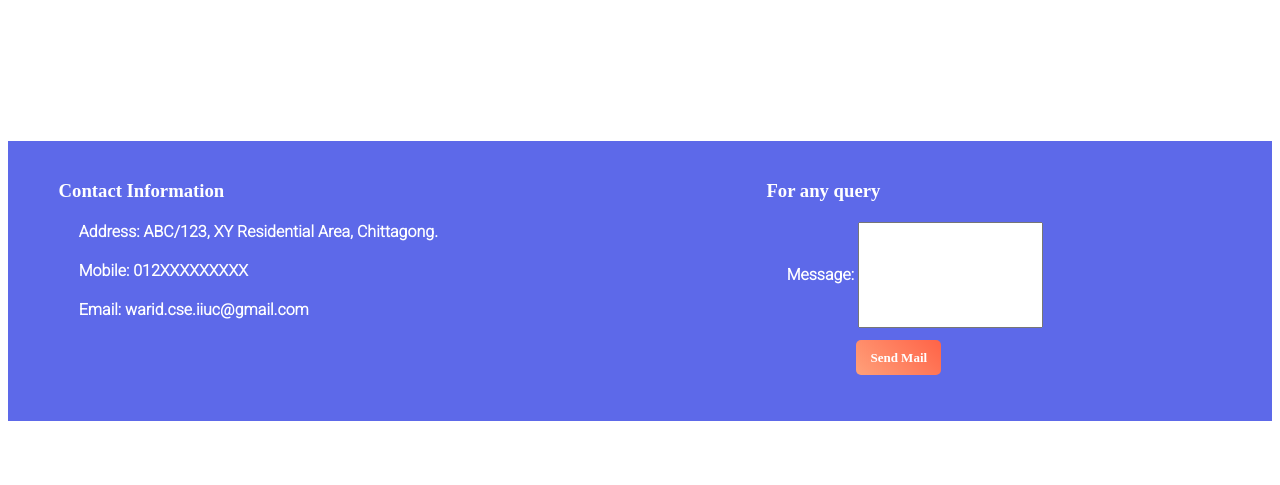
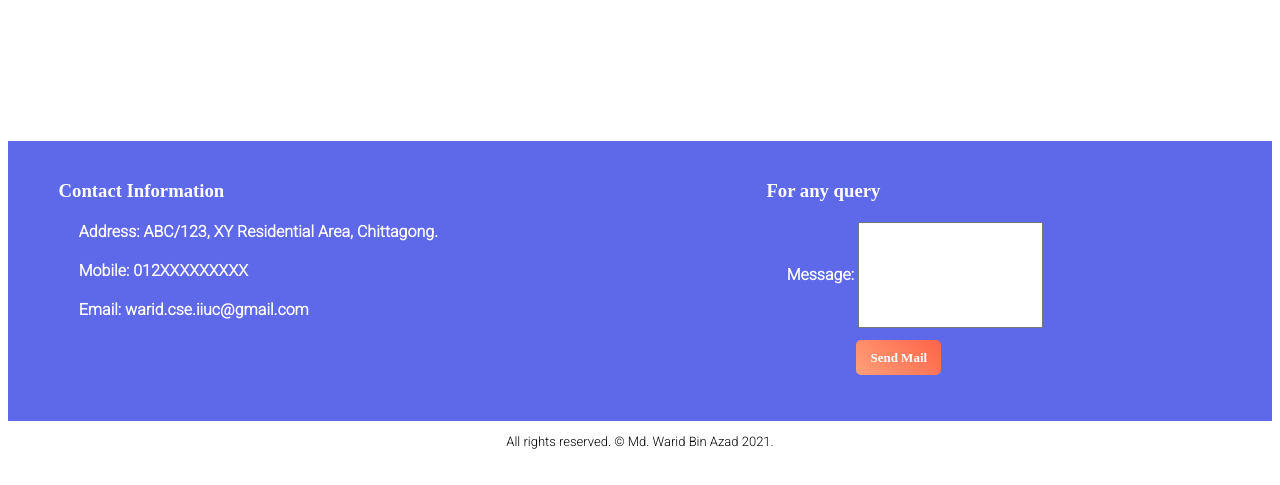
Before and after one commit to WaridIIUC/personal-website, a plain HTML site: page index.html in a window 1280 px wide. Shown: the part 2601-3086 px from the top of the page. Before the commit the page ends 3030 px from the top, so only its background shows below. Drawn offline with Linux system fonts and the light colour scheme.

Commit message:
final commit

```diff
--- a/index.html
+++ b/index.html
@@ -114,5 +114,6 @@
             <a class="link-button" href = "mailto: warid.bin.azad@gmail.com" target="_blank">Send Mail</a>
         </div>
     </footer>
+    <p id="copyright-warning">All rights reserved. © Md. Warid Bin Azad 2021.</p>
 </body>
 </html>
--- a/style.css
+++ b/style.css
@@ -232,3 +232,8 @@ footer p{
     width: auto;
     height: 100px;
 }
+
+#copyright-warning{
+    font-size: small;
+    text-align: center;
+}
```
